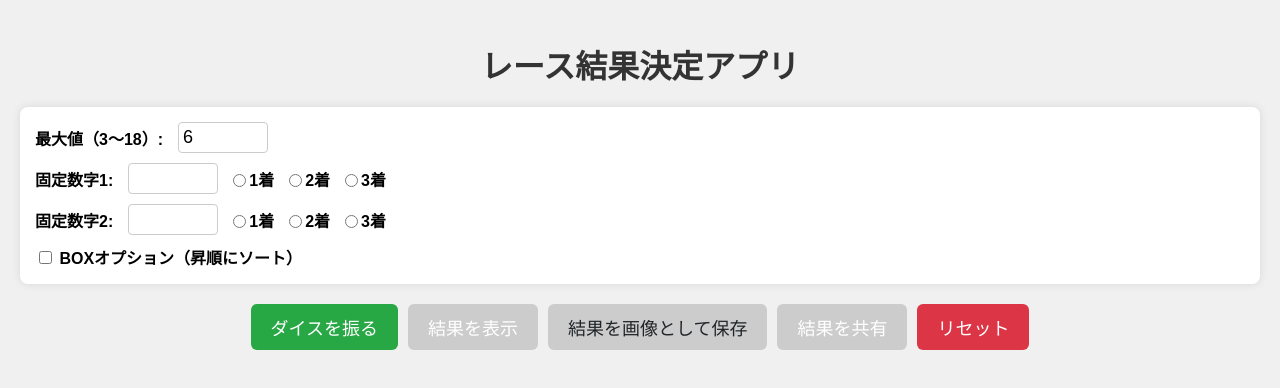
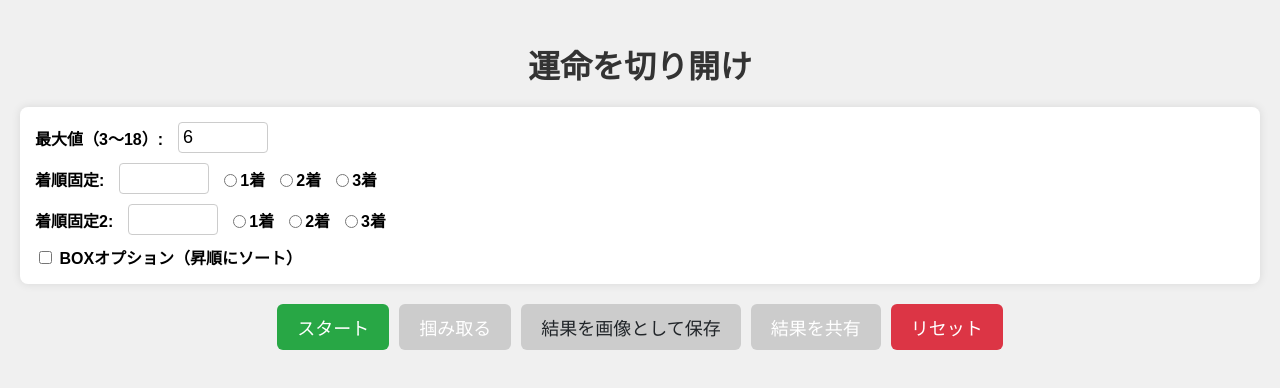
Before and after one commit to toapsan/gyanpushu, a plain HTML site: page index.html in a window 1280 px wide. Drawn offline with nearby package versions, Linux system fonts and the light colour scheme.

Commit message:
Update index.html

```diff
--- a/index.html
+++ b/index.html
@@ -3,11 +3,11 @@
 <head>
     <meta charset="UTF-8">
     <meta name="viewport" content="width=device-width, initial-scale=1.0">
-    <title>レース結果決定アプリ</title>
+    <title>運命を切り開け</title>
     <link rel="stylesheet" href="style.css">
 </head>
 <body>
-    <h1>レース結果決定アプリ</h1>
+    <h1>運命を切り開け</h1>
 
     <!-- 設定エリア -->
     <div id="settings">
@@ -16,7 +16,7 @@
             <input type="number" id="max-number" min="3" max="18" value="6">
         </div>
         <div class="setting-row">
-            <label for="fixed-number1">固定数字1:</label>
+            <label for="fixed-number1">着順固定:</label>
             <input type="number" id="fixed-number1" min="1" max="18">
             <div class="position-options">
                 <label><input type="radio" name="fixed1-position" value="1">1着</label>
@@ -25,7 +25,7 @@
             </div>
         </div>
         <div class="setting-row">
-            <label for="fixed-number2">固定数字2:</label>
+            <label for="fixed-number2">着順固定2:</label>
             <input type="number" id="fixed-number2" min="1" max="18">
             <div class="position-options">
                 <label><input type="radio" name="fixed2-position" value="1">1着</label>
@@ -40,8 +40,8 @@
 
     <!-- ボタン群 -->
     <div id="buttons">
-        <button id="roll-button">ダイスを振る</button>
-        <button id="show-result-button" disabled>結果を表示</button>
+        <button id="roll-button">スタート</button>
+        <button id="show-result-button" disabled>掴み取る</button>
         <button id="save-image-button" disabled>結果を画像として保存</button>
         <button id="share-button" disabled>結果を共有</button> <!-- 共有ボタンを追加 -->
         <button id="reset-button">リセット</button>
```
